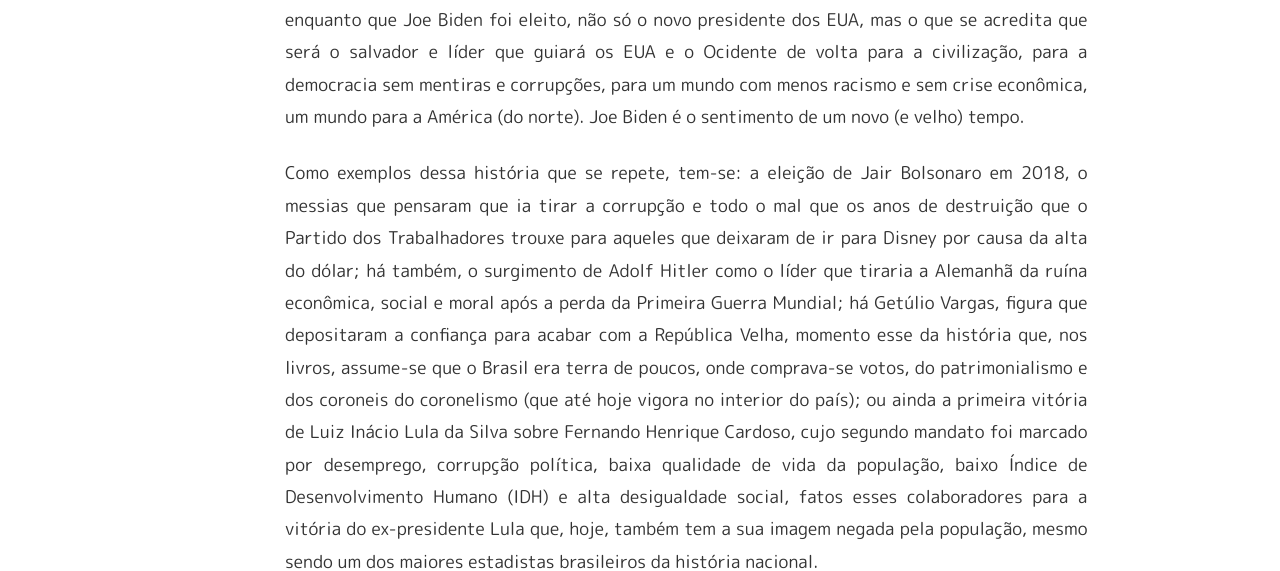
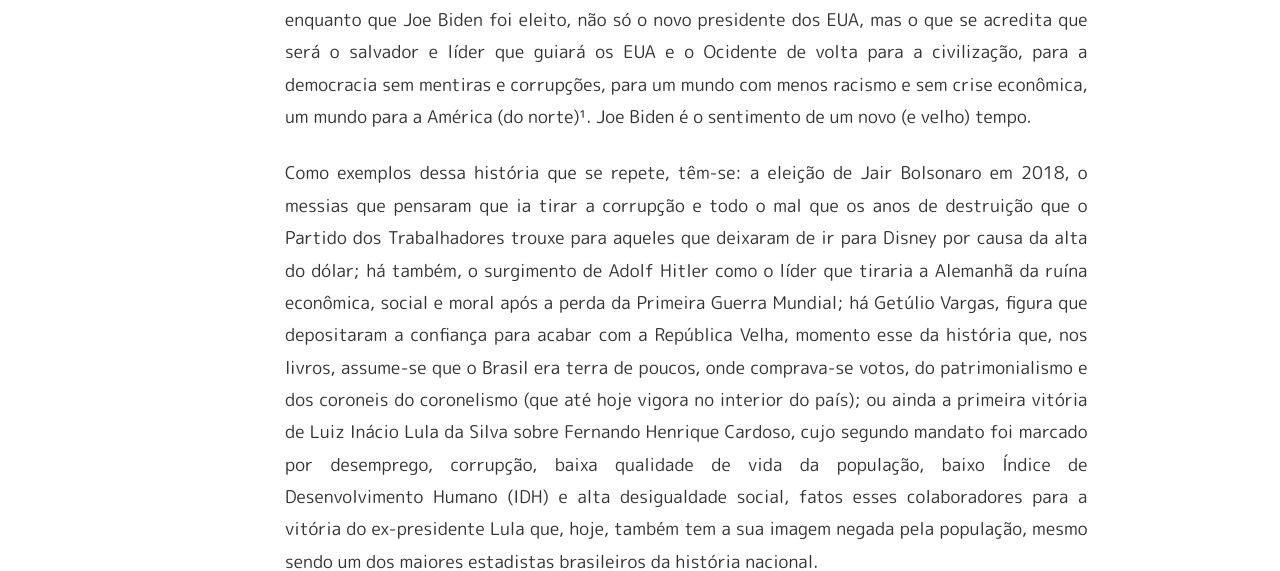
Before and after one commit to rafaelabcaffaro/republiqueta.github.io, a Jekyll site: the page built from _posts/2020-11-17-Previsão-Bolsonaro-perdera-as-eleicoes-de-2022.md, in a window 1280 px wide and 1400 px high, scrolled down 954 px. Shown: the part 318-889 px from the top of the window. Built offline with Jekyll 4.4.1, drawn with Linux system fonts in a browser that asks for light colours; nearby versions of some CDN libraries; some web fonts are replaced; comment, search, counter and statistics services are not loaded; some of the changed text lies outside the part shown.

Commit message:
Update 2020-11-17-Previsão-Bolsonaro-perdera-as-eleicoes-de-2022.md

```diff
--- a/_posts/2020-11-17-Previsão-Bolsonaro-perdera-as-eleicoes-de-2022.md
+++ b/_posts/2020-11-17-Previsão-Bolsonaro-perdera-as-eleicoes-de-2022.md
@@ -9,12 +9,14 @@
 ---
 O desfecho político das eleições dos Estados Unidos da América (EUA) com a derrota de Donald Trump cumpre seu papel como combustível que movimenta a roda gigante que é a história mundial e também no que se pode esperar de resposta de uma população à uma crise econômica. O que aconteceu em 2020, já aconteceu em outros momentos da história em inúmeros países e regiões do mundo: uma crise econômica ou social acontece (dia a dia do sistema capitalista) e, como consequência dessa crise, inúmeros problemas sociais se desenvolvem ou se agravam, tais como a pobreza extrema, o desemprego, o aumento da criminalidade, etc; e, como resposta a isso, alguém tem que ser o culpado, um sujeito tem que levar a culpa e um outro tem que ser o salvador.
 
-Nessa repetição da história, nos EUA, Donald Trump foi eleito o culpado da crise ocasionada pelo coronavírus, pela violência policial e pelo racismo com fortes raízes em solo estadunidense; enquanto que Joe Biden foi eleito, não só o novo presidente dos EUA, mas o que se acredita que será o salvador e líder que guiará os EUA e o Ocidente de volta para a civilização, para a democracia sem mentiras e corrupções, para um mundo com menos racismo e sem crise econômica, um mundo para a América (do norte). Joe Biden é o sentimento de um novo (e velho) tempo.
+Nessa repetição da história, nos EUA, Donald Trump foi eleito o culpado da crise ocasionada pelo coronavírus, pela violência policial e pelo racismo com fortes raízes em solo estadunidense; enquanto que Joe Biden foi eleito, não só o novo presidente dos EUA, mas o que se acredita que será o salvador e líder que guiará os EUA e o Ocidente de volta para a civilização, para a democracia sem mentiras e corrupções, para um mundo com menos racismo e sem crise econômica, um mundo para a América (do norte)¹. Joe Biden é o sentimento de um novo (e velho) tempo.
 
-Como exemplos dessa história que se repete, tem-se: a eleição de Jair Bolsonaro em 2018, o messias que pensaram que ia tirar a corrupção e todo o mal que os anos de destruição que o Partido dos Trabalhadores trouxe para aqueles que deixaram de ir para Disney por causa da alta do dólar; há também, o surgimento de Adolf Hitler como o líder que tiraria a Alemanhã da ruína econômica, social e moral após a perda da Primeira Guerra Mundial; há Getúlio Vargas, figura que depositaram a confiança para acabar com a República Velha, momento esse da história que, nos livros, assume-se que o Brasil era terra de poucos, onde comprava-se votos, do patrimonialismo e dos coroneis do coronelismo (que até hoje vigora no interior do país); ou ainda a primeira vitória de Luiz Inácio Lula da Silva sobre Fernando Henrique Cardoso, cujo segundo mandato foi marcado por desemprego, corrupção política, baixa qualidade de vida da população, baixo Índice de Desenvolvimento Humano (IDH) e alta desigualdade social, fatos esses colaboradores para a vitória do ex-presidente Lula que, hoje, também tem a sua imagem negada pela população, mesmo sendo um dos maiores estadistas brasileiros da história nacional.
+Como exemplos dessa história que se repete, têm-se: a eleição de Jair Bolsonaro em 2018, o messias que pensaram que ia tirar a corrupção e todo o mal que os anos de destruição que o Partido dos Trabalhadores trouxe para aqueles que deixaram de ir para Disney por causa da alta do dólar; há também, o surgimento de Adolf Hitler como o líder que tiraria a Alemanhã da ruína econômica, social e moral após a perda da Primeira Guerra Mundial; há Getúlio Vargas, figura que depositaram a confiança para acabar com a República Velha, momento esse da história que, nos livros, assume-se que o Brasil era terra de poucos, onde comprava-se votos, do patrimonialismo e dos coroneis do coronelismo (que até hoje vigora no interior do país); ou ainda a primeira vitória de Luiz Inácio Lula da Silva sobre Fernando Henrique Cardoso, cujo segundo mandato foi marcado por desemprego, corrupção, baixa qualidade de vida da população, baixo Índice de Desenvolvimento Humano (IDH) e alta desigualdade social, fatos esses colaboradores para a vitória do ex-presidente Lula que, hoje, também tem a sua imagem negada pela população, mesmo sendo um dos maiores estadistas brasileiros da história nacional.
 
 Logo, a história se repete, e é confortável saber que Donald Trump perdeu as eleições, não somente porque ele é o Donald Trump – Republicano, bilionário, assediador de mulheres, é racista, xonofóbico e compactua com um neoliberalismo irreal, inútil ao desenvolvimento humano e ao meio ambiente, mas porque se a história não tivesse se repetido em sua lógica, um novo cenário preocupante poderia estar presente: um quadro em que a negação da ciência teria perseverado, em que o racismo seria maior do que o ideal de igualdade racial e o fraco neoliberalismo senil teria sobrevido enquanto a população mundial morre para benefício do capitalismo. Um cenário no qual a construção da história seria imprevisível, assim como o desenvolvimento da humanidade.
 
 
 ---
 Imagem por drl. é licenciada sob CC BY-NC-SA 2.0.Para ver uma cópia dessa licença, acesse https://creativecommons.org/licenses/by-nc-sa/2.0/
+
+1. https://brasilescola.uol.com.br/historia-da-america/doutrinamonroe.htm
```
